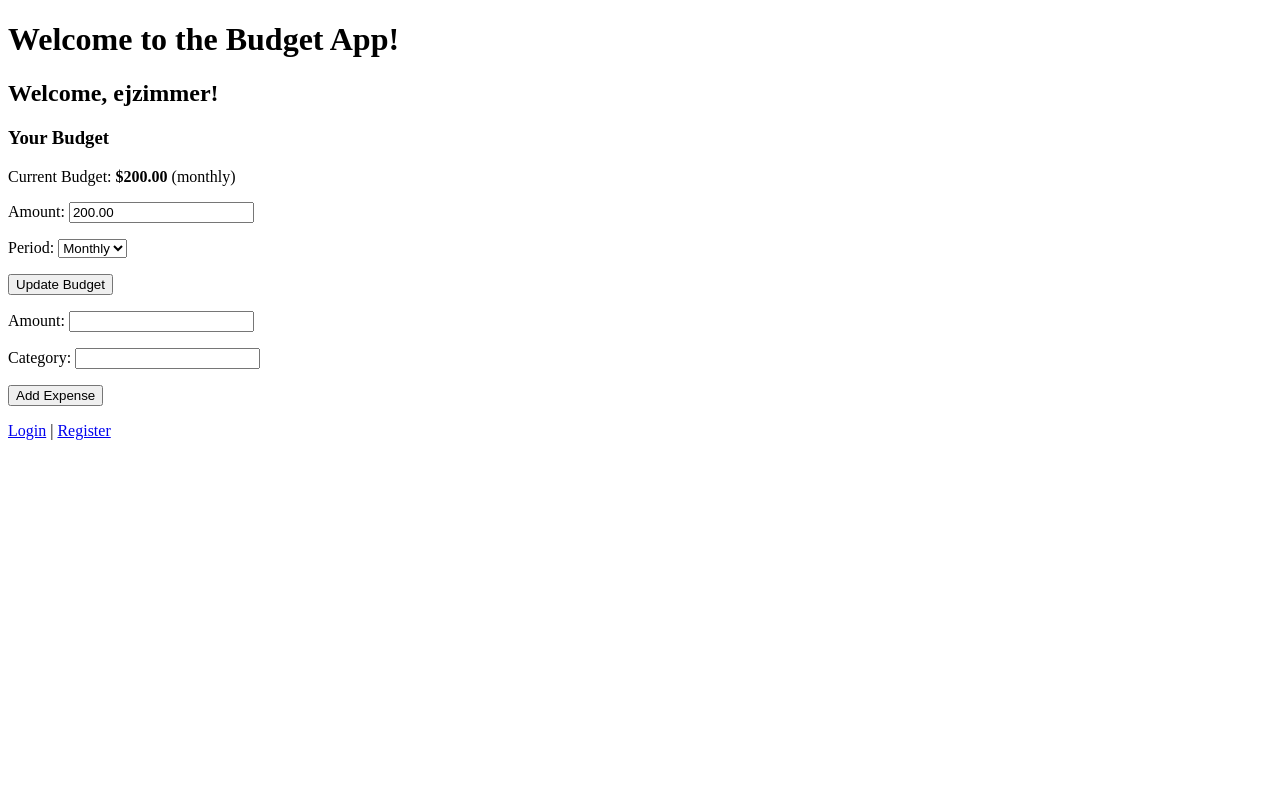
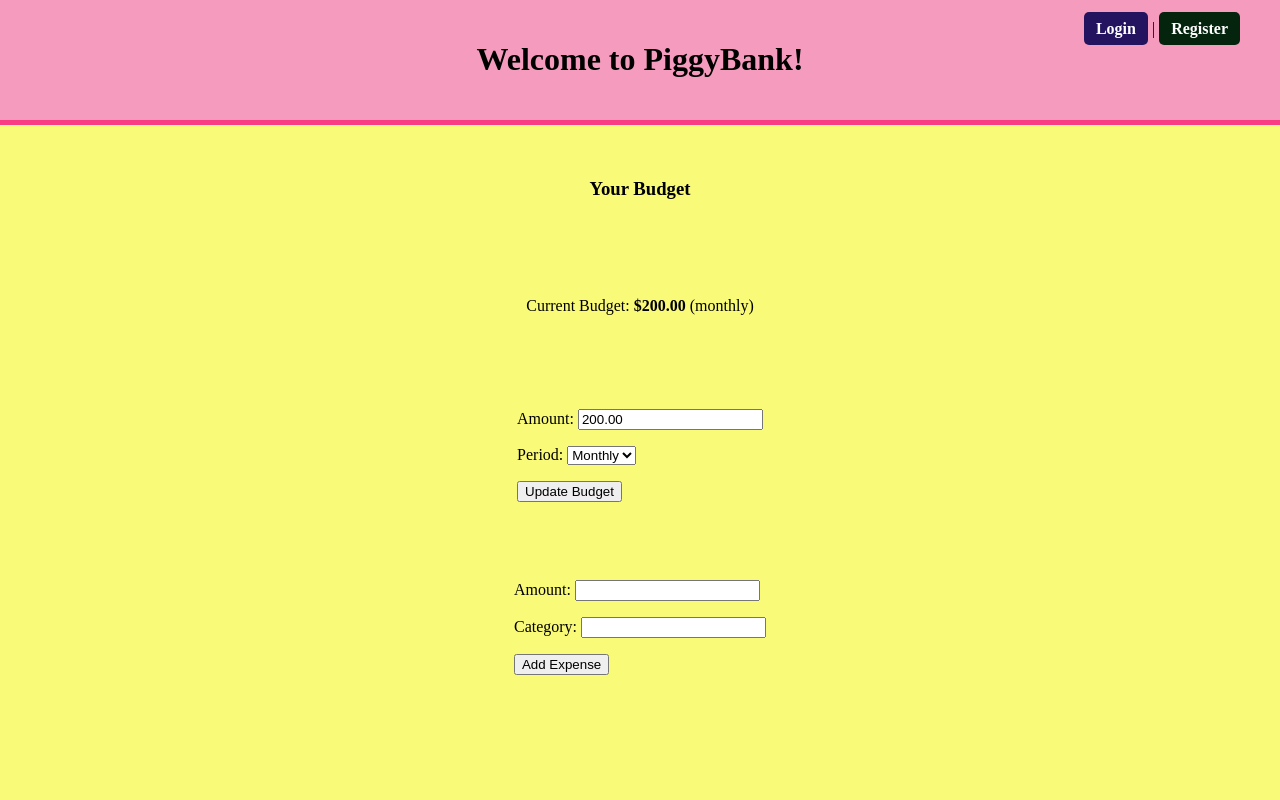
Before and after one commit to Emmajz02/CSC-VI-Final-Project, a Django app: page /budget_app/budget/ in a window 1280 px wide. Run offline with Django 4.2, Linux system fonts and the light colour scheme; a user stored in the database is signed in; data comes from the database, SQL or seed files in the repository; both versions use the stored data as it was after the commit; data that the repository does not hold is empty.

Commit message:
First CSS Check

```diff
--- /dev/null
+++ b/final_project/budget_app/static/budget_app/css/budget.css
@@ -0,0 +1,44 @@
+.background {
+    background-color: rgb(250, 250, 121);
+    margin: 0;
+    height: 100vh;
+    display: grid;
+    place-items: center;
+}
+
+.header{
+    width: 100%;
+    padding: 20px 20px;
+    border-bottom: 5px solid #f83b83;
+    background-color: #f59cbe;
+    box-sizing: border-box;
+    position: fixed;
+    top: 0;
+    left: 0;
+    display: grid;
+    place-items: center;
+}
+
+.button-pos {
+    position: absolute;
+    top: 20px;
+    right: 40px;
+}
+
+.button1 {
+    text-decoration: none;
+    padding: 8px 12px;
+    background-color: #24145f;
+    color: white;
+    border-radius: 5px;
+    font-weight: bold;
+}
+
+.button2 {
+    text-decoration: none;
+    padding: 8px 12px;
+    background-color: #05240e;
+    color: white;
+    border-radius: 5px;
+    font-weight: bold;
+}
--- a/final_project/budget_app/templates/budget_app/home.html
+++ b/final_project/budget_app/templates/budget_app/home.html
@@ -1,11 +1,17 @@
+{% load static %}
 <!DOCTYPE html>
 <html lang="en">
 <head>
-    <title>Budget App - Home</title>
+<link rel="stylesheet" href="{% static 'budget_app/css/budget.css' %}">
+<title>Budget App - Home</title>
 </head>
-<body>
-    <h1>Welcome to the Budget App!</h1>
-
+<body class="background">
+    <div1 class="header">
+    <div2 class="button-pos">
+    <a href="{% url 'login' %}" class="button1">Login</a> | <a href="{% url 'register' %}" class="button2">Register</a>
+    </div2>
+    <h1>Welcome to PiggyBank!</h1>
+    </div1>
     <h2>Welcome, {{ user.username }}!</h2>
 
     <h3>Your Budget</h3>
@@ -32,6 +38,6 @@
         {% endfor %}
     </ul>
 
-    <a href="{% url 'login' %}">Login</a> | <a href="{% url 'register' %}">Register</a>
+
 </body>
 </html>
--- a/final_project/budget_app/templates/budget_app/login.html
+++ b/final_project/budget_app/templates/budget_app/login.html
@@ -1,9 +1,11 @@
+{% load static %}
 <!DOCTYPE html>
 <html>
 <head>
+    <link rel="stylesheet" href="{% static 'budget_app/css/budget.css' %}">
     <title>Login</title>
 </head>
-<body>
+<body class="background">
     <h2>Login</h2>
     <form method="POST">
         {% csrf_token %}
--- a/final_project/budget_app/templates/budget_app/register.html
+++ b/final_project/budget_app/templates/budget_app/register.html
@@ -1,9 +1,11 @@
+{% load static %}
 <!DOCTYPE html>
 <html>
 <head>
+    <link rel="stylesheet" href="{% static 'budget_app/css/budget.css' %}">
     <title>Register</title>
 </head>
-<body>
+<body class="background">
     <h2>Register</h2>
     <form method="POST">
         {% csrf_token %}
```
Also changed, not shown: final_project/budget_app/templates/budget_app/budget.css (deleted), final_project/db.sqlite3.
